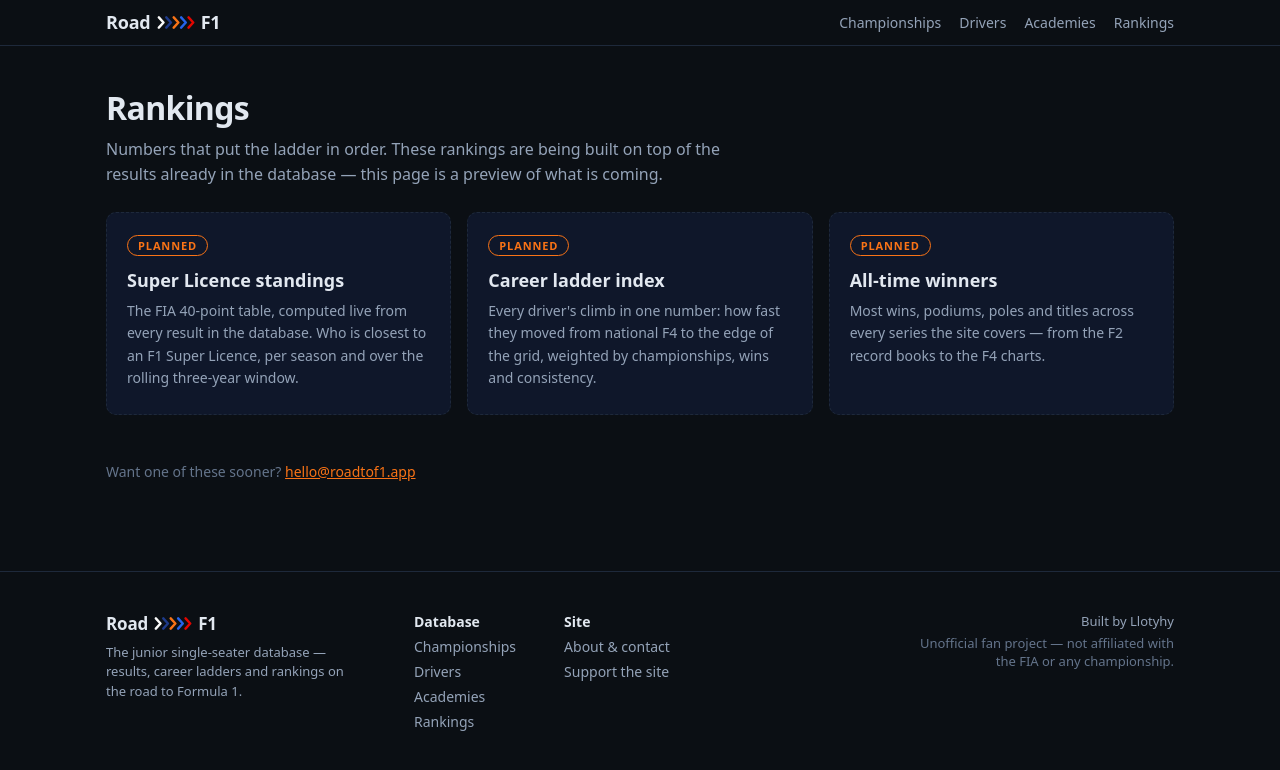
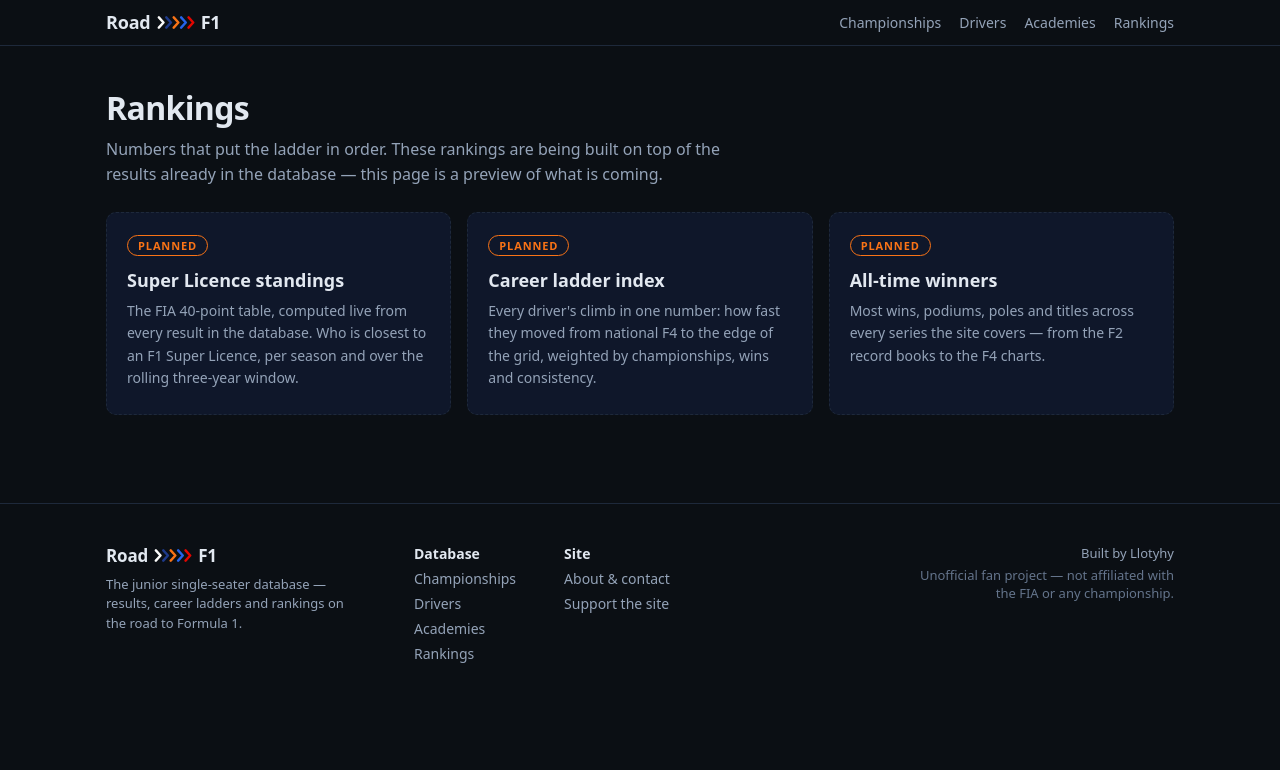
Before and after one commit to Llotyhy/road-to-f1, a Next.js app: page /rankings in a window 1280 px wide. Shown: the top 770 px of the page. Built offline with nearby package versions, Linux system fonts and the light colour scheme.

Commit message:
Update page.tsx

```diff
--- a/app/rankings/page.tsx
+++ b/app/rankings/page.tsx
@@ -1,5 +1,4 @@
 import type { Metadata } from "next";
-import Link from "next/link";
 
 export const metadata: Metadata = {
   title: "Rankings",
@@ -82,13 +81,6 @@ export default function RankingsPage() {
           </div>
         ))}
       </div>
-
-      <p style={{ color: "#64748b", fontSize: 14, lineHeight: 1.6, paddingBottom: "2rem" }}>
-        Want one of these sooner?{" "}
-        <Link href="mailto:hello@roadtof1.app" style={{ color: "#f97316" }}>
-          hello@roadtof1.app
-        </Link>
-      </p>
     </main>
   );
 }
```
